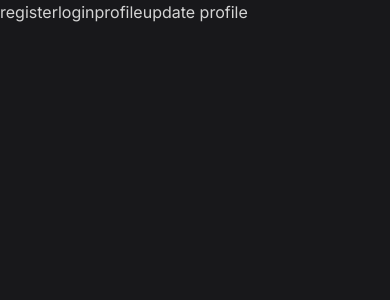
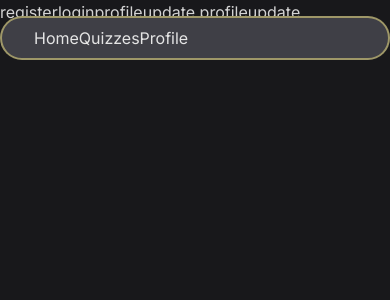
Before and after one commit to jane-does-coding/MyQuizlet, a Next.js app: page /allpages in a window 390 px wide. Shown: the top 300 px of the page. Built offline with nearby package versions, Linux system fonts and the light colour scheme; no server answers.

Commit message:
fixes and na

```diff
--- a/app/(pages)/allpages/page.tsx
+++ b/app/(pages)/allpages/page.tsx
@@ -7,6 +7,9 @@ const page = () => {
 			<a href="/login">login</a>
 			<a href="/profile">profile</a>
 			<a href="/update-profile">update profile</a>
+			<a href="/update-profile">update profile</a>
+			<a href="/update-profile">update profile</a>
+			<a href="/update-profile">update profile</a>
 		</div>
 	);
 };
--- a/app/(pages)/quizzes/[quizId]/page.tsx
+++ b/app/(pages)/quizzes/[quizId]/page.tsx
@@ -1,11 +1,13 @@
 import getCurrentUser from "@/app/actions/getCurrentUser";
 import getQuizById from "@/app/actions/getQuizById";
+import getQuizzes from "@/app/actions/getQuizzes";
 import Quiz from "@/app/components/Pages/Quiz";
 import React from "react";
 
 const page = async (props: any) => {
 	const { params } = props;
 	const quiz = await getQuizById(params);
+	const quizzes = await getQuizzes();
 	const currentUser = await getCurrentUser();
 
 	if (!quiz) return "idk";
@@ -14,7 +16,7 @@ const page = async (props: any) => {
 
 	return (
 		<div>
-			<Quiz quiz={quiz} currentUser={currentUser} />
+			<Quiz quiz={quiz} currentUser={currentUser} quizzes={quizzes} />
 		</div>
 	);
 };
--- a/app/actions/getQuizById.ts
+++ b/app/actions/getQuizById.ts
@@ -20,6 +20,7 @@ export default async function getQuizById(params: IParams) {
 			},
 			include: {
 				questions: true,
+				creator: true,
 			},
 		});
 
--- a/app/actions/getQuizzes.ts
+++ b/app/actions/getQuizzes.ts
@@ -12,6 +12,7 @@ export default async function getQuizzes() {
 		const quizzes = await prisma.quiz.findMany({
 			include: {
 				questions: true,
+				creator: true,
 			},
 		});
 
--- a/app/components/GridCard.tsx
+++ b/app/components/GridCard.tsx
@@ -16,7 +16,7 @@ const GridCard = ({ card }: any) => {
 					className="w-[25px] h-[25px] object-cover rounded-full"
 					alt=""
 				/>
-				<h2 className="text-neutral-300 text-sm">{card.author}</h2>
+				<h2 className="text-neutral-300 text-sm">{card.creator.name}</h2>
 			</div>
 		</a>
 	);
--- /dev/null
+++ b/app/components/Navbar.tsx
@@ -0,0 +1,15 @@
+import React from "react";
+
+const Navbar = ({ currentUser }: any) => {
+	return (
+		<div className="flex fixed w-full md:w-[80vw] md:ml-[10vw] text-neutral-200 bg-zinc-700 border-2 border-yellow-200/50 px-8 py-2 top-4 rounded-full">
+			{/* 	<a href="/">Home</a>
+			<a href="/">Quizzes</a> */}
+			<a href="/">Home</a>
+			<a href="/">Quizzes</a>
+			<a href="/">Profile</a>
+		</div>
+	);
+};
+
+export default Navbar;
--- a/app/components/Pages/Quiz.tsx
+++ b/app/components/Pages/Quiz.tsx
@@ -1,8 +1,9 @@
 "use client";
 import React, { useState } from "react";
 import { motion } from "framer-motion";
+import GridCard from "../GridCard";
 
-const Quiz = ({ quiz }: any) => {
+const Quiz = ({ quiz, quizzes }: any) => {
 	const [flippedStates, setFlippedStates] = useState(
 		Array(quiz.questions.length).fill(false)
 	);
@@ -27,7 +28,8 @@ const Quiz = ({ quiz }: any) => {
 	};
 
 	return (
-		<div className="w-[60vw] pl-[6rem] pt-[6rem]">
+		<div className="flex">
+			<div className="w-[65vw] pl-[6rem] pt-[6rem]">
 				<h1 className="text-center mx-auto flex items-center justify-center text-neutral-200 mb-6 text-[2rem]">
 					{quiz.title}
 				</h1>
@@ -113,7 +115,9 @@ const Quiz = ({ quiz }: any) => {
 				<table className="w-full mt-8 border-collapse text-neutral-300">
 					<thead>
 						<tr>
-						<th className="border-b border-zinc-700 border-r p-2">Question</th>
+							<th className="border-b border-zinc-700 border-r p-2">
+								Question
+							</th>
 							<th className="border-b border-zinc-700 p-2">Answer</th>
 						</tr>
 					</thead>
@@ -131,6 +135,12 @@ const Quiz = ({ quiz }: any) => {
 					</tbody>
 				</table>
 			</div>
+			<div className="w-[35vw] ml-[6rem] bg-zinc-900 h-screen flex flex-col py-6 pt-12 gap-4 pr-8">
+				{quizzes.map((card: any) => (
+					<GridCard card={card} />
+				))}
+			</div>
+		</div>
 	);
 };
 
--- a/app/components/Pages/Quizzes.tsx
+++ b/app/components/Pages/Quizzes.tsx
@@ -3,29 +3,11 @@ import GridCard from "../GridCard";
 
 const Quizzes = ({ quizzes }: any) => {
 	const cards = quizzes;
-	/*
-	[
-		{
-			title: "Medical Prefixes",
-			cards: 4,
-			author: "Lorem Ipsum",
-		},
-		{
-			title: "Body Systems",
-			cards: 12,
-			author: "Lorem Ipsum",
-		},
-		{
-			title: "Lego",
-			cards: 32,
-			author: "Lorem Ipsum",
-		},
-	];
- */
+
 	return (
-		<div className="grid grid-cols-3 w-[90%] mx-auto gap-4">
+		<div className="grid grid-cols-3 w-[90%] mx-auto gap-4 pt-[5rem]">
 			{cards.map((card: any) => (
-				<GridCard card={card} />
+				<GridCard card={card} key={card.id} />
 			))}
 		</div>
 	);
--- a/app/components/Pages/TakeQuiz2.tsx
+++ b/app/components/Pages/TakeQuiz2.tsx
@@ -118,7 +118,7 @@ const TakeQuiz2 = ({
 	const handleSubmit = () => {
 		let calculatedScore = 0;
 		selectedAnswers.forEach((answer, index) => {
-			if (answer === questions[index].correctAnswer) {
+			if (answer === questions[index].answer) {
 				calculatedScore += 1;
 			}
 		});
--- a/app/layout.tsx
+++ b/app/layout.tsx
@@ -1,6 +1,8 @@
 import type { Metadata } from "next";
 import { Inter } from "next/font/google";
 import "./globals.css";
+import getCurrentUser from "./actions/getCurrentUser";
+import Navbar from "./components/Navbar";
 
 const inter = Inter({ subsets: ["latin"] });
 
@@ -9,14 +11,16 @@ export const metadata: Metadata = {
 	description: "Generated by create next app",
 };
 
-export default function RootLayout({
+export default async function RootLayout({
 	children,
 }: Readonly<{
 	children: React.ReactNode;
 }>) {
+	const currentUser = getCurrentUser();
 	return (
 		<html lang="en">
 			<body className={`dark ${inter.className} bg-zinc-900 min-h-screen`}>
+				<Navbar currentUser={currentUser} />
 				{children}
 			</body>
 		</html>
```
Lines whose indentation alone changed are shown as unchanged.
